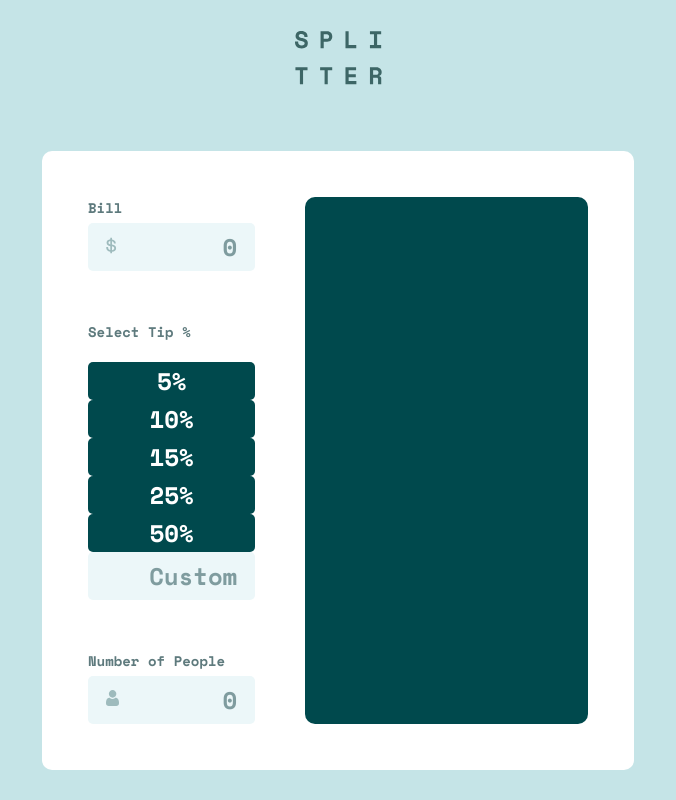
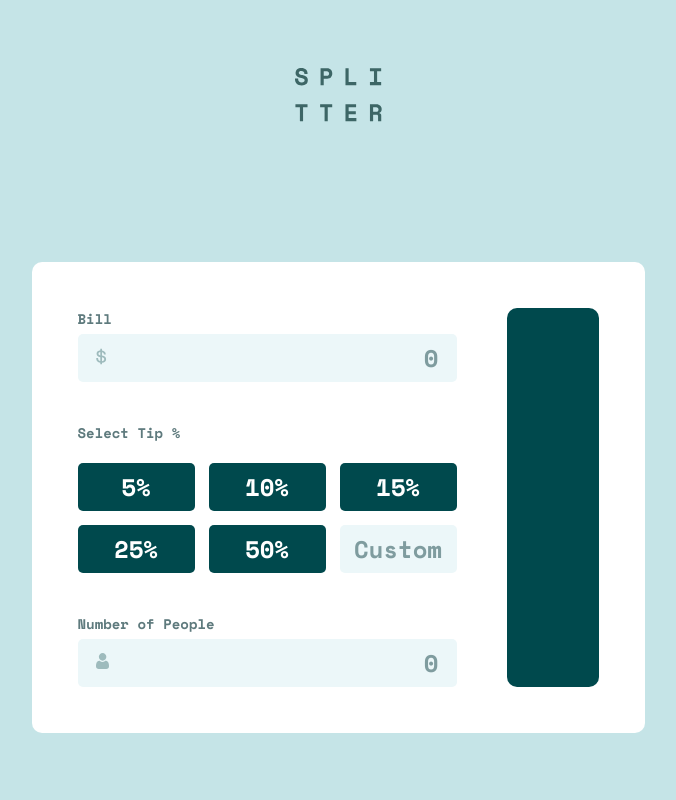
Before and after one commit to yusufneeson/bill-splitter, a Next.js app: page / in a window 1280 px wide. Shown: the whole page, without its empty margins (302-978 px from the left). Built offline with nearby package versions, Linux system fonts and the light colour scheme.

Commit message:
`Tip` adjust grid

```diff
--- a/src/components/Tip/Tip.jsx
+++ b/src/components/Tip/Tip.jsx
@@ -12,7 +12,7 @@ function Tip() {
 				<Button>15%</Button>
 				<Button>25%</Button>
 				<Button>50%</Button>
-				<TextField placeholder="Custom" />
+				<TextField type="number" placeholder="Custom" />
 			</div>
 		</div>
 	);
--- a/src/components/Tip/tip.module.css
+++ b/src/components/Tip/tip.module.css
@@ -1,5 +1,5 @@
 .tip {
-	margin: 5rem 0;
+	margin: 4rem 0;
 }
 
 .text {
@@ -9,4 +9,12 @@
 .buttons {
 	margin-top: 2rem;
 	display: grid;
+	grid-template-columns: repeat(3, 11.7rem);
+	grid-template-rows: repeat(2, 4.8rem);
+	gap: 1.4rem;
 }
+
+.buttons input {
+	text-align: center;
+	padding: 0.6rem 0;
+}
```
